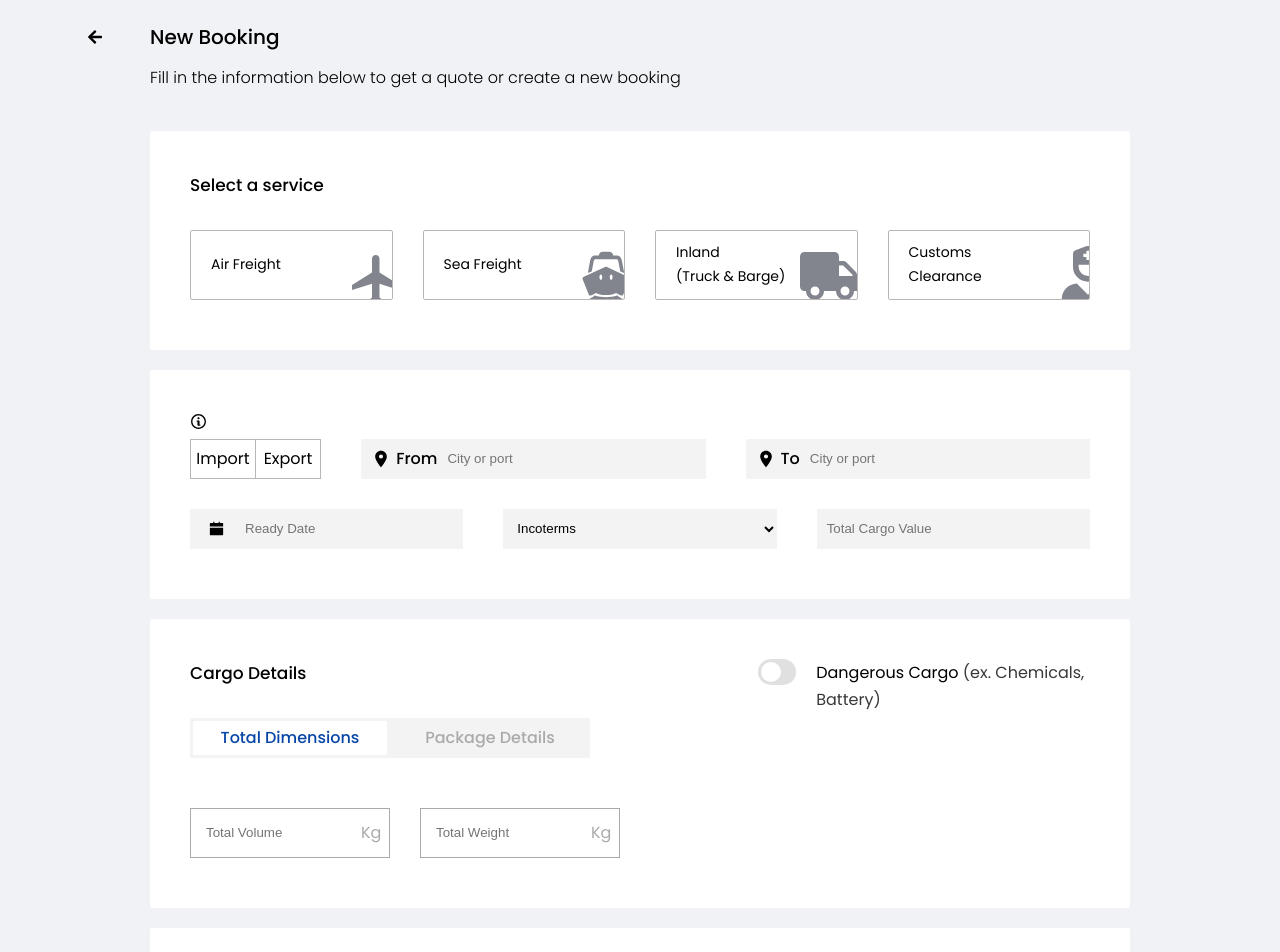
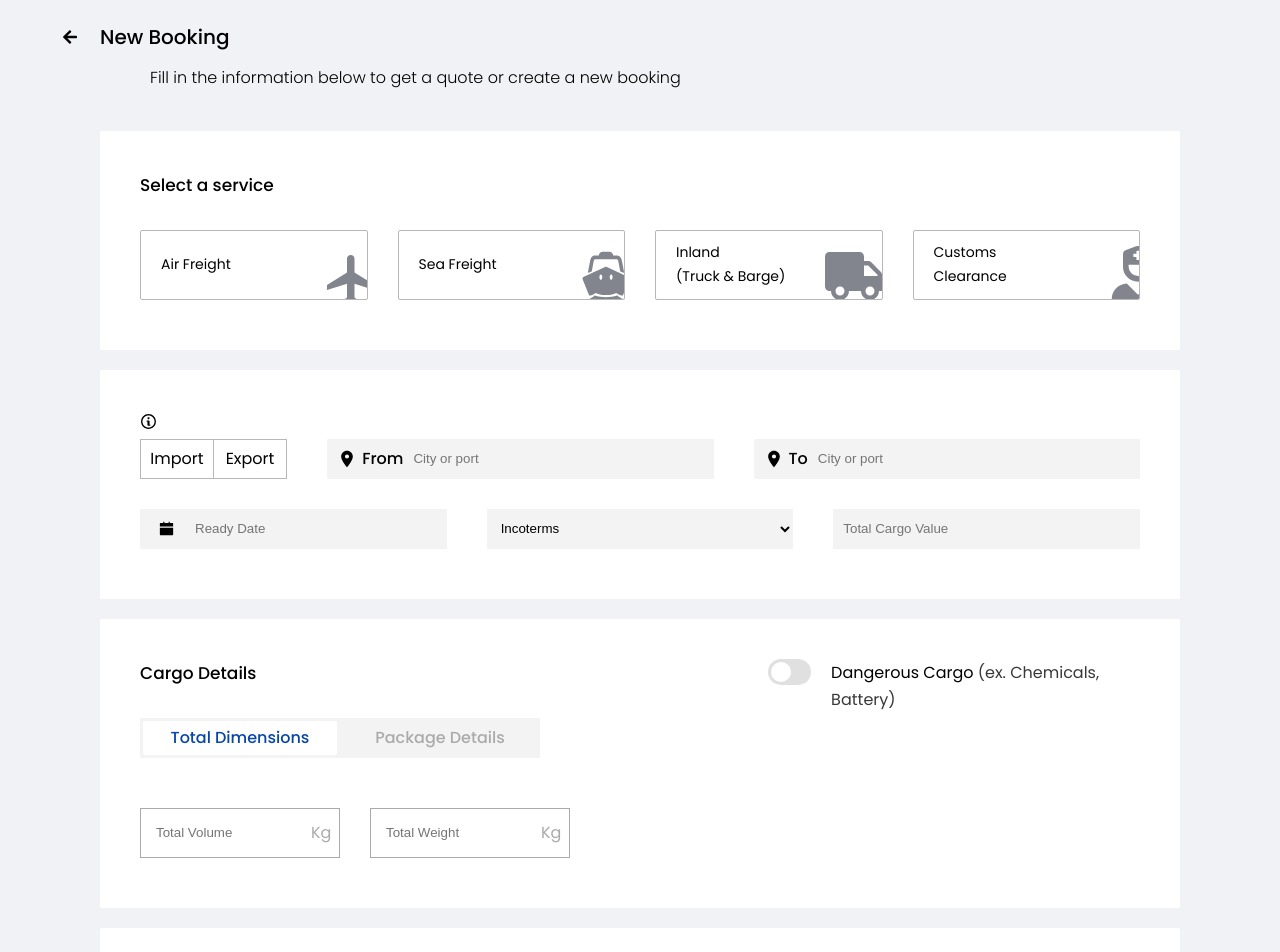
Before and after one commit to oluwakemi-dada/sample-app, a React (Create React App) app: page / in a window 1280 px wide. Shown: the part 80-1032 px from the top of the page. Built offline with nearby package versions, Linux system fonts and the light colour scheme.

Commit message:
Complete

```diff
--- a/src/components/new-booking/AdditionalServices.js
+++ b/src/components/new-booking/AdditionalServices.js
@@ -6,6 +6,10 @@ const Wrapper = styled.div`
   border-radius: 2px;
   padding: 4rem 4rem 5rem 4rem;
   margin-bottom: 10rem;
+
+  @media (max-width: 1200px) {
+    padding: 4rem 2.5rem 5rem 2.5rem;
+  }
 `;
 
 const Heading = styled.div`
@@ -17,6 +21,7 @@ const Services = styled.div`
   display: grid;
   grid-template-columns: repeat(2, 1fr);
   grid-row-gap: 3rem;
+  grid-column-gap: 3rem;
   margin-top: 4rem;
 `;
 
--- a/src/components/new-booking/CargoDetails.js
+++ b/src/components/new-booking/CargoDetails.js
@@ -9,6 +9,13 @@ const Wrapper = styled.div`
   display: grid;
   grid-template-columns: 0.6fr 0.4fr;
   grid-gap: 7rem;
+
+  @media (max-width: 1200px) {
+    grid-template-columns: 1fr 1fr;
+    grid-gap: 2rem;
+    padding: 4rem 2.5rem 5rem 2.5rem;
+
+  }
 `;
 
 const Heading = styled.div`
@@ -134,6 +141,7 @@ const Kilogram = styled.div`
 const ItemRight = styled.div`
   display: flex;
   flex-direction: row;
+  width: 100%;
 
   p span {
     color: #383838;
--- a/src/components/new-booking/Location.js
+++ b/src/components/new-booking/Location.js
@@ -9,12 +9,21 @@ const Wrapper = styled.div`
   border-radius: 2px;
   padding: 4rem 4rem 5rem 4rem;
   margin-bottom: 2rem;
+
+
+  @media (max-width: 1200px) {
+    padding: 4rem 2.5rem 5rem 2.5rem;
+  }
 `;
 
 const ImpExpFromTo = styled.div`
   display: grid;
   grid-template-columns: 0.16fr 0.42fr 0.42fr;
   grid-gap: 4rem;
+
+  @media (max-width: 1200px) {
+    grid-gap: 2rem;
+  }
 `;
 
 const InfoIcon = styled.div`
@@ -109,6 +118,10 @@ const DateTermsValue = styled.div`
   grid-template-columns: repeat(3, 1fr);
   margin-top: 3rem;
   grid-gap: 4rem;
+
+  @media (max-width: 1200px) {
+    grid-gap: 2rem;
+  }
 
   > * {
     height: 4rem;
--- a/src/components/new-booking/NewBooking.js
+++ b/src/components/new-booking/NewBooking.js
@@ -18,9 +18,21 @@ const ArrowLeft = styled.div`
   align-items: center;
   justify-content: center;
 
+  @media (max-width: 1400px) {
+    width: 10rem;
+  }
+
+  @media (max-width: 1200px) {
+    width: 7rem;
+  }
+
   > * {
     margin-left: 4rem;
     cursor: pointer;
+
+    @media (max-width: 1200px) {
+      margin-left: 2rem;
+    }
   }
 `;
 
@@ -39,6 +51,14 @@ const HeadingParagraph = styled.p`
 
 const Container = styled.div`
   margin: 4rem 15rem;
+
+  @media (max-width: 1400px) {
+    margin: 4rem 10rem;
+  }
+
+  @media (max-width: 1200px) {
+    margin: 4rem 7rem;
+  }
 `;
 
 const NewBooking = () => {
--- a/src/components/new-booking/Service.js
+++ b/src/components/new-booking/Service.js
@@ -10,6 +10,10 @@ const Wrapper = styled.div`
   border-radius: 2px;
   padding: 4rem 4rem 5rem 4rem;
   margin-bottom: 2rem;
+
+  @media (max-width: 1200px) {
+    padding: 4rem 2.5rem 5rem 2.5rem;
+  }
 `;
 
 const Heading = styled.div`
@@ -23,6 +27,10 @@ const Services = styled.div`
   grid-gap: 3rem;
   align-items: center;
   margin-top: 3rem;
+
+  @media (max-width: 1200px) {
+    grid-gap: 2rem;
+  }
 
   > * {
     overflow: hidden;
```
